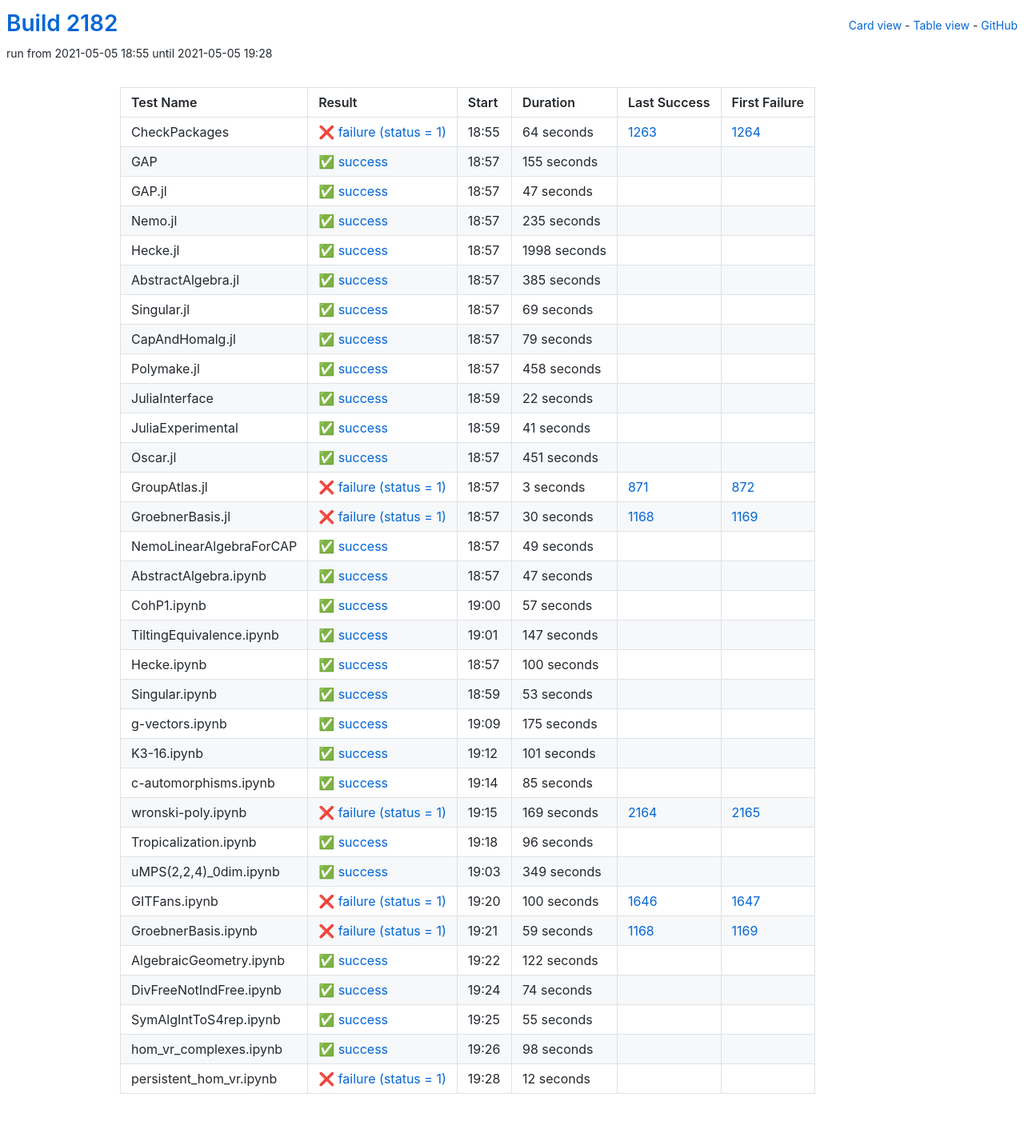
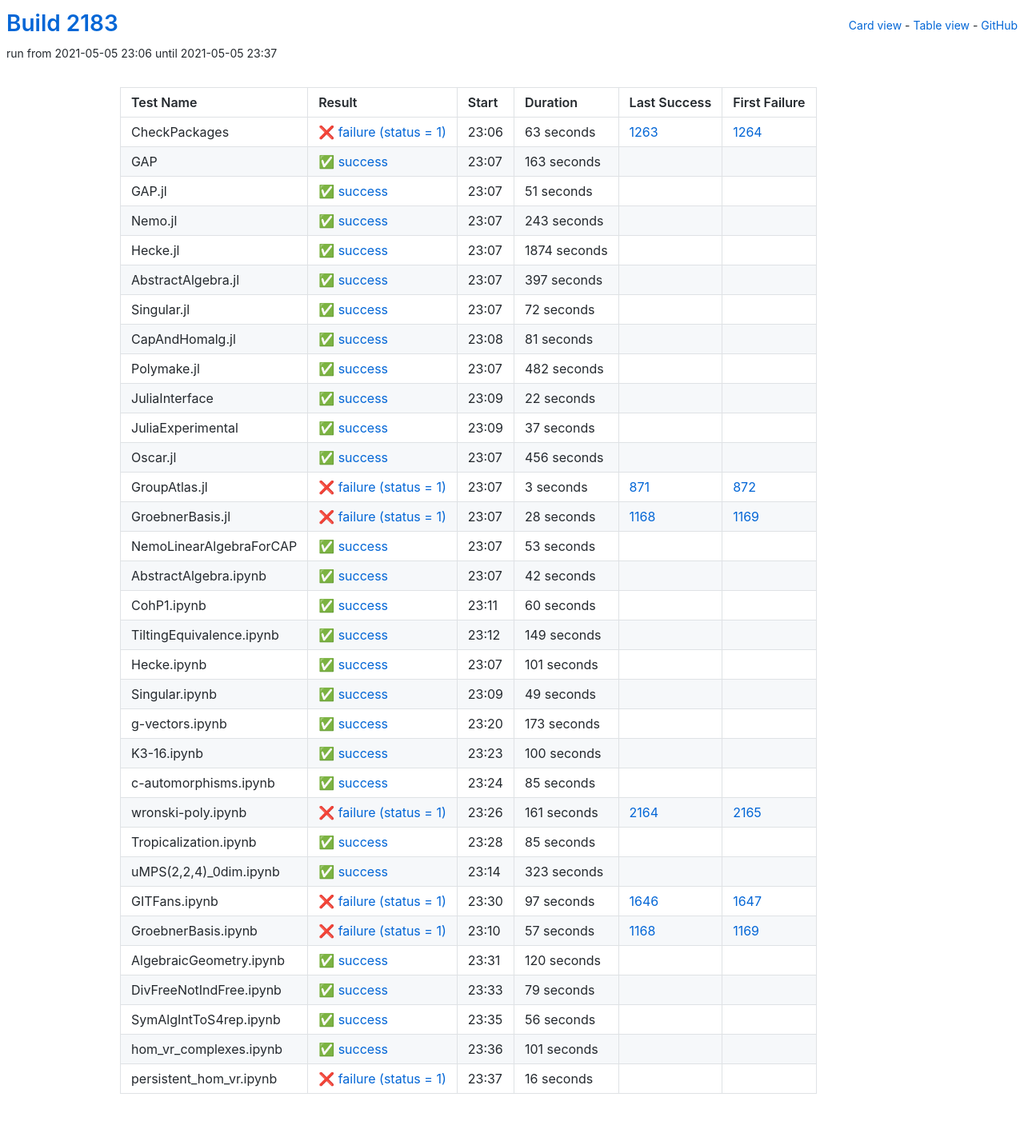
Before and after one commit to oscar-system/oscar-ci-status-stable, a Jekyll site: the page built from table.html, in a window 1280 px wide. Shown: the whole page at 80% size. Built offline with Jekyll 4.4.1, drawn with Linux system fonts in a browser that asks for light colours.

Commit message:
Build #2183

```diff
--- a/_data/ci.yml
+++ b/_data/ci.yml
@@ -1,6 +1,6 @@
 ---
-build: 2182
-build_url: https://oscarci.mathematik.uni-kl.de/job/oscar-stable/2182/
+build: 2183
+build_url: https://oscarci.mathematik.uni-kl.de/job/oscar-stable/2183/
 job: oscar-stable
 organization: oscar-system
 repo: oscar-ci-status-stable
@@ -8,116 +8,116 @@ repourl: https://github.com/oscar-system/oscar-ci-status-stable
 tests:
 - name: CheckPackages
   id: checkpackages
-  log: https://oscarci.mathematik.uni-kl.de/job/oscar-stable/2182/artifact/logs/build-2182/CheckPackages.log
-  start: 2021-05-05 18:55
+  log: https://oscarci.mathematik.uni-kl.de/job/oscar-stable/2183/artifact/logs/build-2183/CheckPackages.log
+  start: 2021-05-05 23:06
   success: false
   exitcode: 1
   status: failure
-  duration: 64
+  duration: 63
   last_success: 1263
   last_success_url: https://oscarci.mathematik.uni-kl.de/job/oscar-stable/1263/
   first_failure: 1264
   first_failure_url: https://oscarci.mathematik.uni-kl.de/job/oscar-stable/1264/
 - name: GAP
   id: gap
-  log: https://oscarci.mathematik.uni-kl.de/job/oscar-stable/2182/artifact/logs/build-2182/GAP.log
-  start: 2021-05-05 18:57
+  log: https://oscarci.mathematik.uni-kl.de/job/oscar-stable/2183/artifact/logs/build-2183/GAP.log
+  start: 2021-05-05 23:07
   success: true
   exitcode: 0
   status: success
-  duration: 155
+  duration: 163
   last_success: false
   last_success_url:
   first_failure: false
   first_failure_url:
 - name: GAP.jl
   id: gap-jl
-  log: https://oscarci.mathematik.uni-kl.de/job/oscar-stable/2182/artifact/logs/build-2182/GAP.jl.log
-  start: 2021-05-05 18:57
+  log: https://oscarci.mathematik.uni-kl.de/job/oscar-stable/2183/artifact/logs/build-2183/GAP.jl.log
+  start: 2021-05-05 23:07
   success: true
   exitcode: 0
   status: success
-  duration: 47
+  duration: 51
   last_success: false
   last_success_url:
   first_failure: false
   first_failure_url:
 - name: Nemo.jl
   id: nemo-jl
-  log: https://oscarci.mathematik.uni-kl.de/job/oscar-stable/2182/artifact/logs/build-2182/Nemo.jl.log
-  start: 2021-05-05 18:57
+  log: https://oscarci.mathematik.uni-kl.de/job/oscar-stable/2183/artifact/logs/build-2183/Nemo.jl.log
+  start: 2021-05-05 23:07
   success: true
   exitcode: 0
   status: success
-  duration: 235
+  duration: 243
   last_success: false
   last_success_url:
   first_failure: false
   first_failure_url:
 - name: Hecke.jl
   id: hecke-jl
-  log: https://oscarci.mathematik.uni-kl.de/job/oscar-stable/2182/artifact/logs/build-2182/Hecke.jl.log
-  start: 2021-05-05 18:57
+  log: https://oscarci.mathematik.uni-kl.de/job/oscar-stable/2183/artifact/logs/build-2183/Hecke.jl.log
+  start: 2021-05-05 23:07
   success: true
   exitcode: 0
   status: success
-  duration: 1998
+  duration: 1874
   last_success: false
   last_success_url:
   first_failure: false
   first_failure_url:
 - name: AbstractAlgebra.jl
   id: abstractalgebra-jl
-  log: https://oscarci.mathematik.uni-kl.de/job/oscar-stable/2182/artifact/logs/build-2182/AbstractAlgebra.jl.log
-  start: 2021-05-05 18:57
+  log: https://oscarci.mathematik.uni-kl.de/job/oscar-stable/2183/artifact/logs/build-2183/AbstractAlgebra.jl.log
+  start: 2021-05-05 23:07
   success: true
   exitcode: 0
   status: success
-  duration: 385
+  duration: 397
   last_success: false
   last_success_url:
   first_failure: false
   first_failure_url:
 - name: Singular.jl
   id: singular-jl
-  log: https://oscarci.mathematik.uni-kl.de/job/oscar-stable/2182/artifact/logs/build-2182/Singular.jl.log
-  start: 2021-05-05 18:57
+  log: https://oscarci.mathematik.uni-kl.de/job/oscar-stable/2183/artifact/logs/build-2183/Singular.jl.log
+  start: 2021-05-05 23:07
   success: true
   exitcode: 0
   status: success
-  duration: 69
+  duration: 72
   last_success: false
   last_success_url:
   first_failure: false
   first_failure_url:
 - name: CapAndHomalg.jl
   id: capandhomalg-jl
-  log: https://oscarci.mathematik.uni-kl.de/job/oscar-stable/2182/artifact/logs/build-2182/CapAndHomalg.jl.log
-  start: 2021-05-05 18:57
+  log: https://oscarci.mathematik.uni-kl.de/job/oscar-stable/2183/artifact/logs/build-2183/CapAndHomalg.jl.log
+  start: 2021-05-05 23:08
   success: true
   exitcode: 0
   status: success
-  duration: 79
+  duration: 81
   last_success: false
   last_success_url:
   first_failure: false
   first_failure_url:
 - name: Polymake.jl
   id: polymake-jl
-  log: https://oscarci.mathematik.uni-kl.de/job/oscar-stable/2182/artifact/logs/build-2182/Polymake.jl.log
-  start: 2021-05-05 18:57
+  log: https://oscarci.mathematik.uni-kl.de/job/oscar-stable/2183/artifact/logs/build-2183/Polymake.jl.log
+  start: 2021-05-05 23:07
   success: true
   exitcode: 0
   status: success
-  duration: 458
+  duration: 482
   last_success: false
   last_success_url:
   first_failure: false
   first_failure_url:
 - name: JuliaInterface
   id: juliainterface
-  log: https://oscarci.mathematik.uni-kl.de/job/oscar-stable/2182/artifact/logs/build-2182/JuliaInterface.log
-  start: 2021-05-05 18:59
+  log: https://oscarci.mathematik.uni-kl.de/job/oscar-stable/2183/artifact/logs/build-2183/JuliaInterface.log
+  start: 2021-05-05 23:09
   success: true
   exitcode: 0
   status: success
@@ -128,32 +128,32 @@ tests:
   first_failure_url:
 - name: JuliaExperimental
   id: juliaexperimental
-  log: https://oscarci.mathematik.uni-kl.de/job/oscar-stable/2182/artifact/logs/build-2182/JuliaExperimental.log
-  start: 2021-05-05 18:59
+  log: https://oscarci.mathematik.uni-kl.de/job/oscar-stable/2183/artifact/logs/build-2183/JuliaExperimental.log
+  start: 2021-05-05 23:09
   success: true
   exitcode: 0
   status: success
-  duration: 41
+  duration: 37
   last_success: false
   last_success_url:
   first_failure: false
   first_failure_url:
 - name: Oscar.jl
   id: oscar-jl
-  log: https://oscarci.mathematik.uni-kl.de/job/oscar-stable/2182/artifact/logs/build-2182/Oscar.jl.log
-  start: 2021-05-05 18:57
+  log: https://oscarci.mathematik.uni-kl.de/job/oscar-stable/2183/artifact/logs/build-2183/Oscar.jl.log
+  start: 2021-05-05 23:07
   success: true
   exitcode: 0
   status: success
-  duration: 451
+  duration: 456
   last_success: false
   last_success_url:
   first_failure: false
   first_failure_url:
 - name: GroupAtlas.jl
   id: groupatlas-jl
-  log: https://oscarci.mathematik.uni-kl.de/job/oscar-stable/2182/artifact/logs/build-2182/GroupAtlas.jl.log
-  start: 2021-05-05 18:57
+  log: https://oscarci.mathematik.uni-kl.de/job/oscar-stable/2183/artifact/logs/build-2183/GroupAtlas.jl.log
+  start: 2021-05-05 23:07
   success: false
   exitcode: 1
   status: failure
@@ -164,20 +164,80 @@ tests:
   first_failure_url: https://oscarci.mathematik.uni-kl.de/job/oscar-stable/872/
 - name: GroebnerBasis.jl
   id: groebnerbasis-jl
-  log: https://oscarci.mathematik.uni-kl.de/job/oscar-stable/2182/artifact/logs/build-2182/GroebnerBasis.jl.log
-  start: 2021-05-05 18:57
+  log: https://oscarci.mathematik.uni-kl.de/job/oscar-stable/2183/artifact/logs/build-2183/GroebnerBasis.jl.log
+  start: 2021-05-05 23:07
   success: false
   exitcode: 1
   status: failure
-  duration: 30
+  duration: 28
   last_success: 1168
   last_success_url: https://oscarci.mathematik.uni-kl.de/job/oscar-stable/1168/
   first_failure: 1169
   first_failure_url: https://oscarci.mathematik.uni-kl.de/job/oscar-stable/1169/
 - name: NemoLinearAlgebraForCAP
   id: nemolinearalgebraforcap
-  log: https://oscarci.mathematik.uni-kl.de/job/oscar-stable/2182/artifact/logs/build-2182/NemoLinearAlgebraForCAP.log
-  start: 2021-05-05 18:57
+  log: https://oscarci.mathematik.uni-kl.de/job/oscar-stable/2183/artifact/logs/build-2183/NemoLinearAlgebraForCAP.log
+  start: 2021-05-05 23:07
+  success: true
+  exitcode: 0
+  status: success
+  duration: 53
+  last_success: false
+  last_success_url:
+  first_failure: false
+  first_failure_url:
+- name: AbstractAlgebra.ipynb
+  id: abstractalgebra-ipynb
+  log: https://oscarci.mathematik.uni-kl.de/job/oscar-stable/2183/artifact/logs/build-2183/AbstractAlgebra.ipynb.log
+  start: 2021-05-05 23:07
+  success: true
+  exitcode: 0
+  status: success
+  duration: 42
+  last_success: false
+  last_success_url:
+  first_failure: false
+  first_failure_url:
+- name: CohP1.ipynb
+  id: cohp1-ipynb
+  log: https://oscarci.mathematik.uni-kl.de/job/oscar-stable/2183/artifact/logs/build-2183/CohP1.ipynb.log
+  start: 2021-05-05 23:11
+  success: true
+  exitcode: 0
+  status: success
+  duration: 60
+  last_success: false
+  last_success_url:
+  first_failure: false
+  first_failure_url:
+- name: TiltingEquivalence.ipynb
+  id: tiltingequivalence-ipynb
+  log: https://oscarci.mathematik.uni-kl.de/job/oscar-stable/2183/artifact/logs/build-2183/TiltingEquivalence.ipynb.log
+  start: 2021-05-05 23:12
+  success: true
+  exitcode: 0
+  status: success
+  duration: 149
+  last_success: false
+  last_success_url:
+  first_failure: false
+  first_failure_url:
+- name: Hecke.ipynb
+  id: hecke-ipynb
+  log: https://oscarci.mathematik.uni-kl.de/job/oscar-stable/2183/artifact/logs/build-2183/Hecke.ipynb.log
+  start: 2021-05-05 23:07
+  success: true
+  exitcode: 0
+  status: success
+  duration: 101
+  last_success: false
+  last_success_url:
+  first_failure: false
+  first_failure_url:
+- name: Singular.ipynb
+  id: singular-ipynb
+  log: https://oscarci.mathematik.uni-kl.de/job/oscar-stable/2183/artifact/logs/build-2183/Singular.ipynb.log
+  start: 2021-05-05 23:09
   success: true
   exitcode: 0
   status: success
@@ -186,46 +246,22 @@ tests:
   last_success_url:
   first_failure: false
   first_failure_url:
-- name: AbstractAlgebra.ipynb
-  id: abstractalgebra-ipynb
-  log: https://oscarci.mathematik.uni-kl.de/job/oscar-stable/2182/artifact/logs/build-2182/AbstractAlgebra.ipynb.log
-  start: 2021-05-05 18:57
+- name: g-vectors.ipynb
+  id: g-vectors-ipynb
+  log: https://oscarci.mathematik.uni-kl.de/job/oscar-stable/2183/artifact/logs/build-2183/g-vectors.ipynb.log
+  start: 2021-05-05 23:20
   success: true
   exitcode: 0
   status: success
-  duration: 47
+  duration: 173
   last_success: false
   last_success_url:
   first_failure: false
   first_failure_url:
-- name: CohP1.ipynb
-  id: cohp1-ipynb
-  log: https://oscarci.mathematik.uni-kl.de/job/oscar-stable/2182/artifact/logs/build-2182/CohP1.ipynb.log
-  start: 2021-05-05 19:00
-  success: true
-  exitcode: 0
-  status: success
-  duration: 57
-  last_success: false
-  last_success_url:
-  first_failure: false
-  first_failure_url:
-- name: TiltingEquivalence.ipynb
-  id: tiltingequivalence-ipynb
-  log: https://oscarci.mathematik.uni-kl.de/job/oscar-stable/2182/artifact/logs/build-2182/TiltingEquivalence.ipynb.log
-  start: 2021-05-05 19:01
-  success: true
-  exitcode: 0
-  status: success
-  duration: 147
-  last_success: false
-  last_success_url:
-  first_failure: false
-  first_failure_url:
-- name: Hecke.ipynb
-  id: hecke-ipynb
-  log: https://oscarci.mathematik.uni-kl.de/job/oscar-stable/2182/artifact/logs/build-2182/Hecke.ipynb.log
-  start: 2021-05-05 18:57
+- name: K3-16.ipynb
+  id: k3-16-ipynb
+  log: https://oscarci.mathematik.uni-kl.de/job/oscar-stable/2183/artifact/logs/build-2183/K3-16.ipynb.log
+  start: 2021-05-05 23:23
   success: true
   exitcode: 0
   status: success
@@ -234,46 +270,10 @@ tests:
   last_success_url:
   first_failure: false
   first_failure_url:
-- name: Singular.ipynb
-  id: singular-ipynb
-  log: https://oscarci.mathematik.uni-kl.de/job/oscar-stable/2182/artifact/logs/build-2182/Singular.ipynb.log
-  start: 2021-05-05 18:59
-  success: true
-  exitcode: 0
-  status: success
-  duration: 53
-  last_success: false
-  last_success_url:
-  first_failure: false
-  first_failure_url:
-- name: g-vectors.ipynb
-  id: g-vectors-ipynb
-  log: https://oscarci.mathematik.uni-kl.de/job/oscar-stable/2182/artifact/logs/build-2182/g-vectors.ipynb.log
-  start: 2021-05-05 19:09
-  success: true
-  exitcode: 0
-  status: success
-  duration: 175
-  last_success: false
-  last_success_url:
-  first_failure: false
-  first_failure_url:
-- name: K3-16.ipynb
-  id: k3-16-ipynb
-  log: https://oscarci.mathematik.uni-kl.de/job/oscar-stable/2182/artifact/logs/build-2182/K3-16.ipynb.log
-  start: 2021-05-05 19:12
-  success: true
-  exitcode: 0
-  status: success
-  duration: 101
-  last_success: false
-  last_success_url:
-  first_failure: false
-  first_failure_url:
 - name: c-automorphisms.ipynb
   id: c-automorphisms-ipynb
-  log: https://oscarci.mathematik.uni-kl.de/job/oscar-stable/2182/artifact/logs/build-2182/c-automorphisms.ipynb.log
-  start: 2021-05-05 19:14
+  log: https://oscarci.mathematik.uni-kl.de/job/oscar-stable/2183/artifact/logs/build-2183/c-automorphisms.ipynb.log
+  start: 2021-05-05 23:24
   success: true
   exitcode: 0
   status: success
@@ -284,120 +284,120 @@ tests:
   first_failure_url:
 - name: wronski-poly.ipynb
   id: wronski-poly-ipynb
-  log: https://oscarci.mathematik.uni-kl.de/job/oscar-stable/2182/artifact/logs/build-2182/wronski-poly.ipynb.log
-  start: 2021-05-05 19:15
+  log: https://oscarci.mathematik.uni-kl.de/job/oscar-stable/2183/artifact/logs/build-2183/wronski-poly.ipynb.log
+  start: 2021-05-05 23:26
   success: false
   exitcode: 1
   status: failure
-  duration: 169
+  duration: 161
   last_success: 2164
   last_success_url: https://oscarci.mathematik.uni-kl.de/job/oscar-stable/2164/
   first_failure: 2165
   first_failure_url: https://oscarci.mathematik.uni-kl.de/job/oscar-stable/2165/
 - name: Tropicalization.ipynb
   id: tropicalization-ipynb
-  log: https://oscarci.mathematik.uni-kl.de/job/oscar-stable/2182/artifact/logs/build-2182/Tropicalization.ipynb.log
-  start: 2021-05-05 19:18
+  log: https://oscarci.mathematik.uni-kl.de/job/oscar-stable/2183/artifact/logs/build-2183/Tropicalization.ipynb.log
+  start: 2021-05-05 23:28
   success: true
   exitcode: 0
   status: success
-  duration: 96
+  duration: 85
   last_success: false
   last_success_url:
   first_failure: false
   first_failure_url:
 - name: uMPS(2,2,4)_0dim.ipynb
   id: umps-2-2-4-0dim-ipynb
-  log: https://oscarci.mathematik.uni-kl.de/job/oscar-stable/2182/artifact/logs/build-2182/uMPS-2-2-4-_0dim.ipynb.log
-  start: 2021-05-05 19:03
+  log: https://oscarci.mathematik.uni-kl.de/job/oscar-stable/2183/artifact/logs/build-2183/uMPS-2-2-4-_0dim.ipynb.log
+  start: 2021-05-05 23:14
   success: true
   exitcode: 0
   status: success
-  duration: 349
+  duration: 323
   last_success: false
   last_success_url:
   first_failure: false
   first_failure_url:
 - name: GITFans.ipynb
   id: gitfans-ipynb
-  log: https://oscarci.mathematik.uni-kl.de/job/oscar-stable/2182/artifact/logs/build-2182/GITFans.ipynb.log
-  start: 2021-05-05 19:20
+  log: https://oscarci.mathematik.uni-kl.de/job/oscar-stable/2183/artifact/logs/build-2183/GITFans.ipynb.log
+  start: 2021-05-05 23:30
   success: false
   exitcode: 1
   status: failure
-  duration: 100
+  duration: 97
   last_success: 1646
   last_success_url: https://oscarci.mathematik.uni-kl.de/job/oscar-stable/1646/
   first_failure: 1647
   first_failure_url: https://oscarci.mathematik.uni-kl.de/job/oscar-stable/1647/
 - name: GroebnerBasis.ipynb
   id: groebnerbasis-ipynb
-  log: https://oscarci.mathematik.uni-kl.de/job/oscar-stable/2182/artifact/logs/build-2182/GroebnerBasis.ipynb.log
-  start: 2021-05-05 19:21
+  log: https://oscarci.mathematik.uni-kl.de/job/oscar-stable/2183/artifact/logs/build-2183/GroebnerBasis.ipynb.log
+  start: 2021-05-05 23:10
   success: false
   exitcode: 1
   status: failure
-  duration: 59
+  duration: 57
   last_success: 1168
   last_success_url: https://oscarci.mathematik.uni-kl.de/job/oscar-stable/1168/
   first_failure: 1169
   first_failure_url: https://oscarci.mathematik.uni-kl.de/job/oscar-stable/1169/
 - name: AlgebraicGeometry.ipynb
   id: algebraicgeometry-ipynb
-  log: https://oscarci.mathematik.uni-kl.de/job/oscar-stable/2182/artifact/logs/build-2182/AlgebraicGeometry.ipynb.log
-  start: 2021-05-05 19:22
+  log: https://oscarci.mathematik.uni-kl.de/job/oscar-stable/2183/artifact/logs/build-2183/AlgebraicGeometry.ipynb.log
+  start: 2021-05-05 23:31
   success: true
   exitcode: 0
   status: success
-  duration: 122
+  duration: 120
   last_success: false
   last_success_url:
   first_failure: false
   first_failure_url:
 - name: DivFreeNotIndFree.ipynb
   id: divfreenotindfree-ipynb
-  log: https://oscarci.mathematik.uni-kl.de/job/oscar-stable/2182/artifact/logs/build-2182/DivFreeNotIndFree.ipynb.log
-  start: 2021-05-05 19:24
+  log: https://oscarci.mathematik.uni-kl.de/job/oscar-stable/2183/artifact/logs/build-2183/DivFreeNotIndFree.ipynb.log
+  start: 2021-05-05 23:33
   success: true
   exitcode: 0
   status: success
-  duration: 74
+  duration: 79
   last_success: false
   last_success_url:
   first_failure: false
   first_failure_url:
 - name: SymAlgIntToS4rep.ipynb
   id: symalginttos4rep-ipynb
-  log: https://oscarci.mathematik.uni-kl.de/job/oscar-stable/2182/artifact/logs/build-2182/SymAlgIntToS4rep.ipynb.log
-  start: 2021-05-05 19:25
+  log: https://oscarci.mathematik.uni-kl.de/job/oscar-stable/2183/artifact/logs/build-2183/SymAlgIntToS4rep.ipynb.log
+  start: 2021-05-05 23:35
   success: true
   exitcode: 0
   status: success
-  duration: 55
+  duration: 56
   last_success: false
   last_success_url:
   first_failure: false
   first_failure_url:
 - name: hom_vr_complexes.ipynb
   id: hom-vr-complexes-ipynb
-  log: https://oscarci.mathematik.uni-kl.de/job/oscar-stable/2182/artifact/logs/build-2182/hom_vr_complexes.ipynb.log
-  start: 2021-05-05 19:26
+  log: https://oscarci.mathematik.uni-kl.de/job/oscar-stable/2183/artifact/logs/build-2183/hom_vr_complexes.ipynb.log
+  start: 2021-05-05 23:36
   success: true
   exitcode: 0
   status: success
-  duration: 98
+  duration: 101
   last_success: false
   last_success_url:
   first_failure: false
   first_failure_url:
 - name: persistent_hom_vr.ipynb
   id: persistent-hom-vr-ipynb
-  log: https://oscarci.mathematik.uni-kl.de/job/oscar-stable/2182/artifact/logs/build-2182/persistent_hom_vr.ipynb.log
-  start: 2021-05-05 19:28
+  log: https://oscarci.mathematik.uni-kl.de/job/oscar-stable/2183/artifact/logs/build-2183/persistent_hom_vr.ipynb.log
+  start: 2021-05-05 23:37
   success: false
   exitcode: 1
   status: failure
-  duration: 12
+  duration: 16
   last_success: false
   last_success_url:
   first_failure: false
```
Also changed, not shown: README.md.
